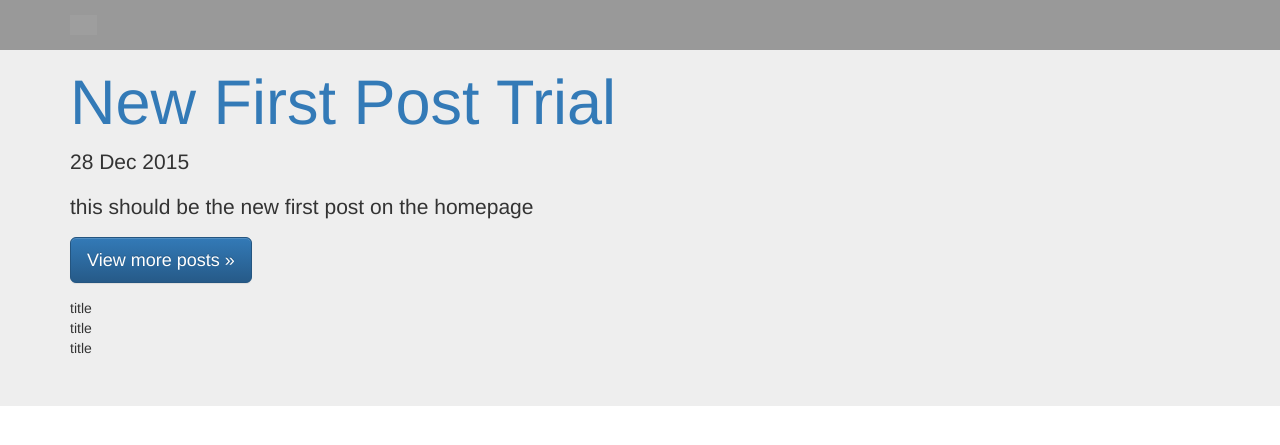
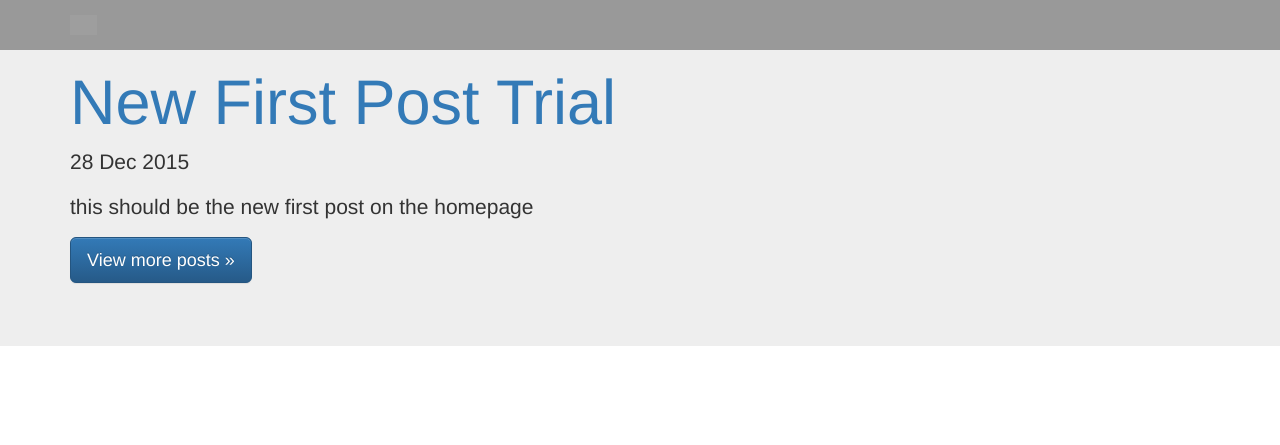
Before and after one commit to marissanbush1/staq, a Jekyll site: the page built from index.html, in a window 1280 px wide. Shown: the top 445 px of the page. Built offline with Jekyll 4.4.1, drawn with Linux system fonts in a browser that asks for light colours; grey boxes are pictures that could not be loaded.

Commit message:
removing table

```diff
--- a/index.html
+++ b/index.html
@@ -11,21 +11,4 @@ layout: default
   </div>
 {% endfor %}
 <p><a class="btn btn-primary btn-lg" href="blog_posts.html" role="button">View more posts &raquo;</a></p>
-  <table>
-    <tr>
-      <td>title</td>
-    </tr>
-    <tr>
-      <td>title</td>
-    </tr>
-    <tr>
-      <td></td>
-    </tr>
-    <tr>
-      <td></td>
-    </tr>
-    <tr>
-      <td>title</td>
-    </tr>
-  </table>
       </div>
```
